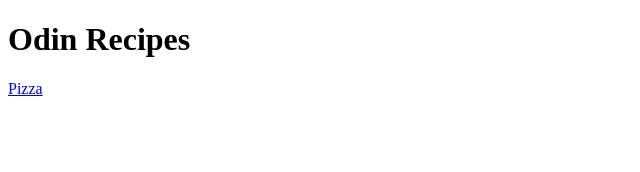
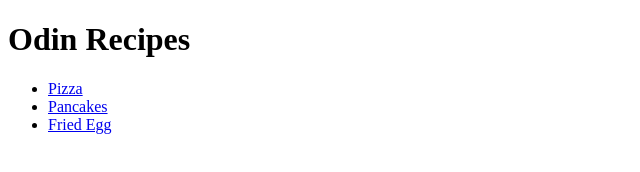
Before and after one commit to jacobwinslow/odin-recipes, a plain HTML site: page index.html in a window 1280 px wide. Shown: the whole page, without its empty margins (0-640 px from the left). Drawn offline with Linux system fonts and the light colour scheme.

Commit message:
made a mistake and didn't commit my index and images

```diff
--- a/index.html
+++ b/index.html
@@ -6,6 +6,10 @@
     </head>
     <body>
         <h1>Odin Recipes</h1>
-        <a href="../odin-recipes/recipes/pizza.html">Pizza</a>
+        <ul>
+            <li><a href="../odin-recipes/recipes/pizza.html">Pizza</a></li>
+            <li><a href="../odin-recipes/recipes/pancakes.html">Pancakes</a></li>
+            <li><a href="../odin-recipes/recipes/fried-egg.html">Fried Egg</a></li>
+        </ul>
     </body>
 </html>
```
Also changed, not shown: images/fried-egg.jpg (added), images/pancakes.jpg (added).
